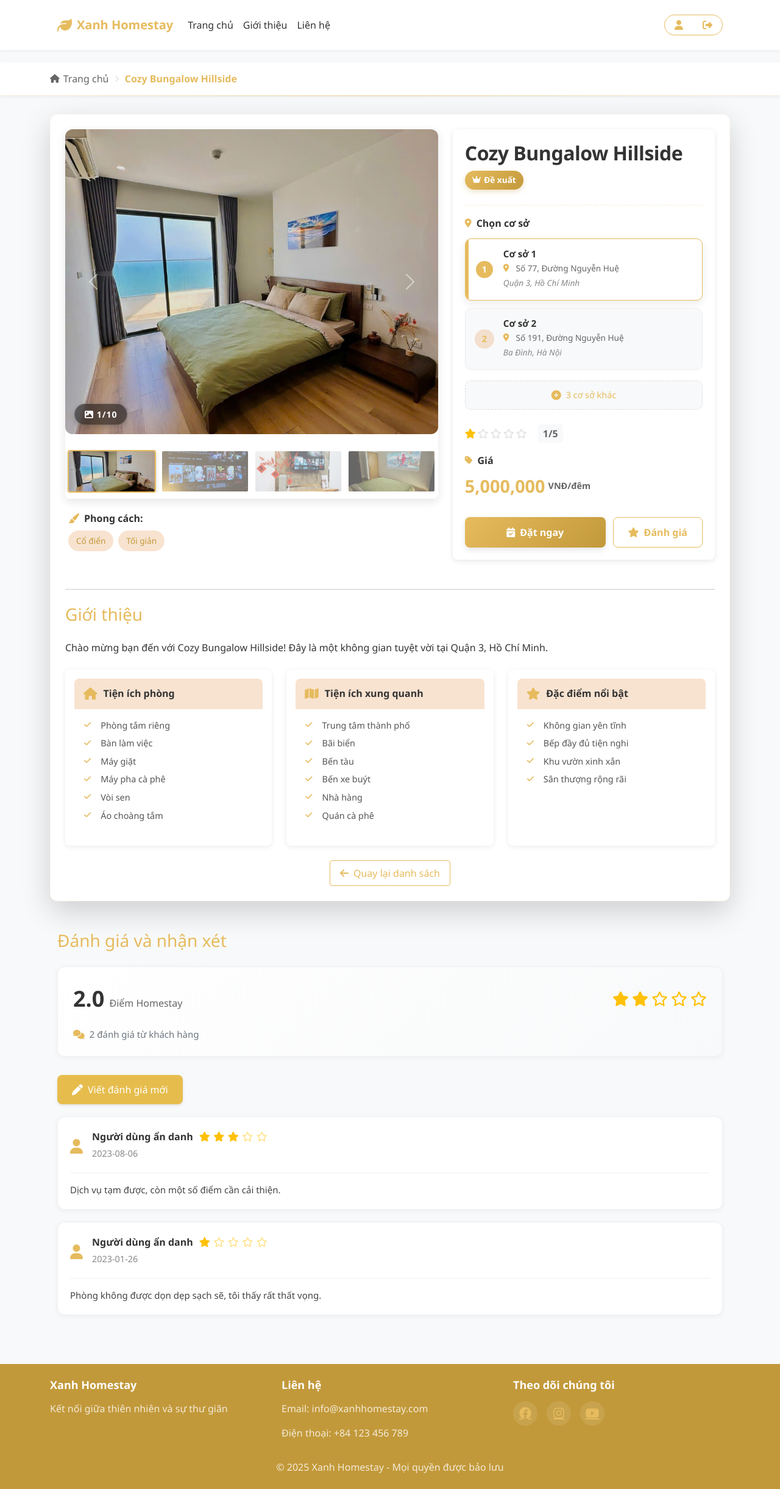
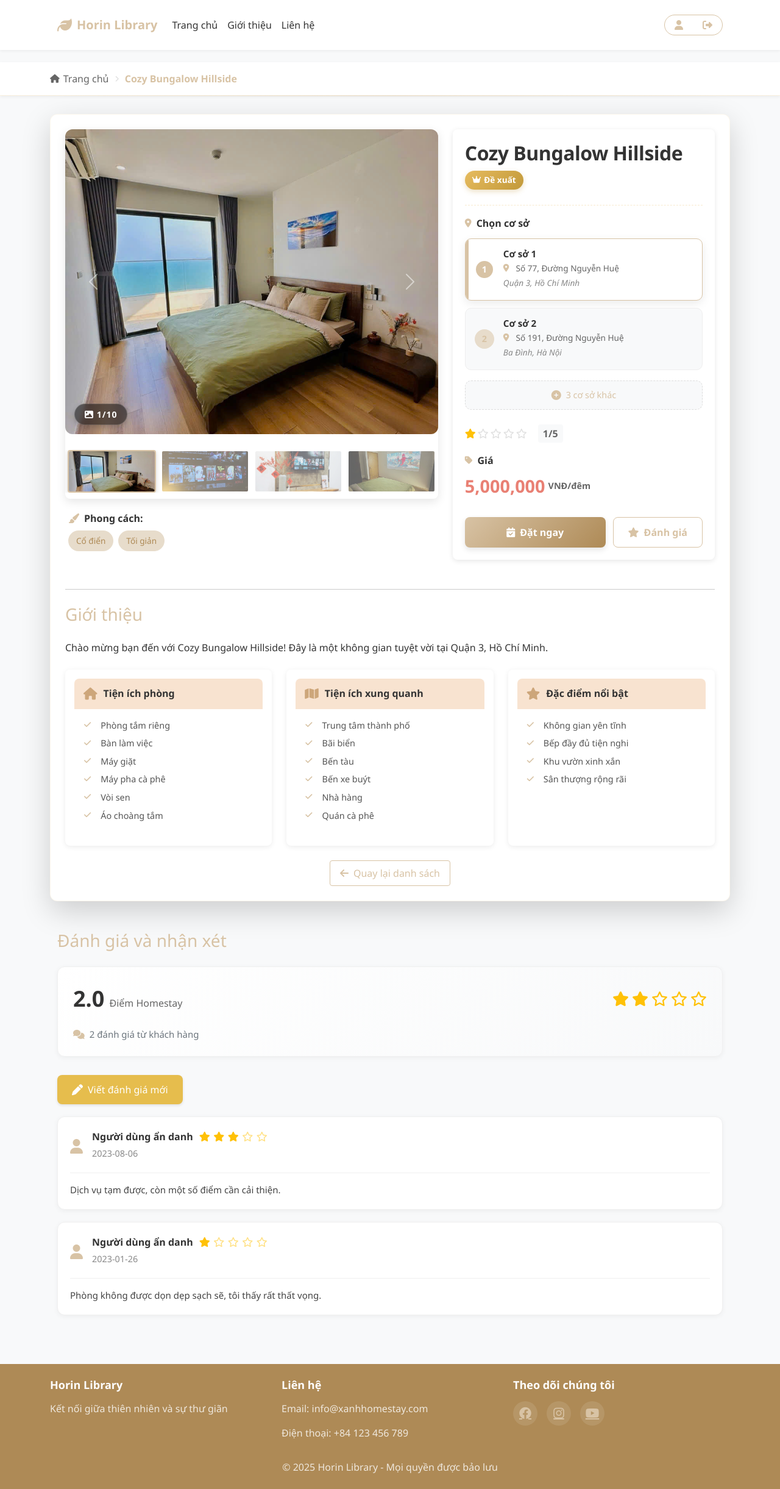
Before and after one commit to qphat289/Homestay_library, a Flask app: page /homestay/1 in a window 1280 px wide. Shown: the whole page at 61% size. Run offline with Flask 3, Linux system fonts and the light colour scheme; the visitor is signed in with stand-in values (Sample User, id 1); data comes from the database, SQL or seed files in the repository.

Commit message:
adjust color

```diff
--- a/static/css/style.css
+++ b/static/css/style.css
@@ -1,11 +1,11 @@
 /* Main color scheme - Màu xanh lá nhạt hơn */
 :root {
-    --primary-color: #e6bb5e;     /* Màu vàng chủ đạo */
-    --primary-hover: #c2993a;     /* Màu vàng đậm khi hover */
+    --primary-color: #D8C3A5;     /* Màu vàng chủ đạo */
+    --primary-hover: #e2b77b;     /* Màu vàng đậm khi hover */
     --danger-color: #dc3545;      /* Màu đỏ cho nút nguy hiểm */
     --danger-hover: #c82333;      /* Màu đỏ đậm khi hover */
-    --primary-light: #e4995346;
-    --primary-dark: #c2993a;
+    --primary-light: #e7dccb;
+    --primary-dark: #ae8a56;
     --text-primary: #333333;
     --text-secondary: #666666;
     --border-color: #e0e0e0;
@@ -665,7 +665,7 @@ body {
 .price-value {
     font-size: 24px;
     font-weight: 700;
-    color: var(--primary-color);
+    color: var(--text-primary);
 }
 
 .homestay-detail-actions {
@@ -741,7 +741,7 @@ body {
 }
 
 .amenity-header i {
-    color: var(--primary-color);
+    color: #a973318a;
     font-size: 20px;
     margin-right: 10px;
 }
@@ -2856,7 +2856,7 @@ a, button, .btn, .feature-card, .homestay-card {
 .price-value .amount {
     font-size: 1.8rem;
     font-weight: 700;
-    color: var(--primary-color);
+    color: #E98074;
 }
 
 .price-value .currency {
--- a/templates/base.html
+++ b/templates/base.html
@@ -3,10 +3,10 @@
     <head>
         <meta charset="UTF-8">
         <meta name="viewport" content="width=device-width, initial-scale=1.0">
-        <meta name="description" content="Xanh Homestay - Nơi kết nối thiên nhiên và sự thư giãn, cung cấp không gian nghỉ dưỡng thoải mái và gần gũi với thiên nhiên.">
-        <meta name="keywords" content="homestay, du lịch, nghỉ dưỡng, thiên nhiên, Xanh Homestay">
-        <meta name="author" content="Xanh Homestay">
-        <title>{% block title %}Xanh Homestay{% endblock %}</title>
+        <meta name="description" content="Horin Library - Nơi kết nối thiên nhiên và sự thư giãn, cung cấp không gian nghỉ dưỡng thoải mái và gần gũi với thiên nhiên.">
+        <meta name="keywords" content="homestay, du lịch, nghỉ dưỡng, thiên nhiên, Horin Library">
+        <meta name="author" content="Horin Library">
+        <title>{% block title %}Horin Library{% endblock %}</title>
         <!-- <link rel="icon" href="{{ url_for('static', filename='images/favicon.ico') }}" type="image/x-icon"> -->
         <link href="https://cdn.jsdelivr.net/npm/bootstrap@5.3.0/dist/css/bootstrap.min.css" rel="stylesheet">
         <link rel="stylesheet" href="https://cdnjs.cloudflare.com/ajax/libs/font-awesome/6.4.0/css/all.min.css">
@@ -38,7 +38,7 @@
                 <div class="container-fluid">
                     <a class="navbar-brand" href="{{ url_for('index') }}">
                         <span class="logo-icon"><i class="fas fa-leaf"></i></span>
-                        <span class="logo-text">Xanh Homestay</span>
+                        <span class="logo-text">Horin Library</span>
                     </a>
 
                     <button class="navbar-toggler" type="button" data-bs-toggle="collapse" data-bs-target="#navbarNav">
@@ -87,7 +87,7 @@
         <div class="container">
             <div class="row">
                 <div class="col-md-4">
-                    <h5>Xanh Homestay</h5>
+                    <h5>Horin Library</h5>
                     <p>Kết nối giữa thiên nhiên và sự thư giãn</p>
                 </div>
                 <div class="col-md-4">
@@ -105,7 +105,7 @@
                 </div>
             </div>
             <div class="text-center mt-3">
-                <p class="mb-0">© 2025 Xanh Homestay - Mọi quyền được bảo lưu</p>
+                <p class="mb-0">© 2025 Horin Library - Mọi quyền được bảo lưu</p>
             </div>
         </div>
     </footer>
--- a/templates/contact.html
+++ b/templates/contact.html
@@ -1,6 +1,6 @@
 {% extends 'base.html' %}
 
-{% block title %}Liên Hệ - Xanh Homestay{% endblock %}
+{% block title %}Liên Hệ - Horin Library{% endblock %}
 
 {% block content %}
 <div class="container mt-5">
@@ -9,7 +9,7 @@
             <div class="col-md-6">
                 <div class="contact-info">
                     <h2>Liên Hệ Với Chúng Tôi</h2>
-                    <p class="contact-intro">Chúng tôi luôn sẵn sàng lắng nghe ý kiến đóng góp, giải đáp thắc mắc và hỗ trợ bạn trong quá trình sử dụng dịch vụ Xanh Homestay.</p>
+                    <p class="contact-intro">Chúng tôi luôn sẵn sàng lắng nghe ý kiến đóng góp, giải đáp thắc mắc và hỗ trợ bạn trong quá trình sử dụng dịch vụ Horin Library.</p>
 
                     <div class="contact-method">
                         <div class="contact-icon">
--- a/templates/error.html
+++ b/templates/error.html
@@ -1,6 +1,6 @@
 {% extends 'base.html' %}
 
-{% block title %}Lỗi {{ error_code }} - Xanh Homestay{% endblock %}
+{% block title %}Lỗi {{ error_code }} - Horin Library{% endblock %}
 
 {% block content %}
 <div class="container mt-5 mb-5">
--- a/templates/footer.html
+++ b/templates/footer.html
@@ -2,7 +2,7 @@
   <div class="container mx-auto px-4 py-12">
     <div class="grid grid-cols-1 md:grid-cols-4 gap-8">
       <div>
-        <h3 class="text-xl font-bold mb-4">Xanh Homestay</h3>
+        <h3 class="text-xl font-bold mb-4">Horin Library</h3>
         <p class="text-gray-300 mb-4">Không gian lưu trú kết hợp thiên nhiên, mang đến trải nghiệm tuyệt vời cho chuyến đi của bạn.</p>
         <div class="flex space-x-4">
           <a href="#" class="text-gray-300 hover:text-white">
@@ -65,7 +65,7 @@
     </div>
 
     <div class="border-t border-gray-700 mt-10 pt-6 text-center text-gray-400">
-      <p>© 2023 Xanh Homestay. Tất cả các quyền được bảo lưu.</p>
+      <p>© 2023 Horin Library. Tất cả các quyền được bảo lưu.</p>
     </div>
   </div>
 </footer>
--- a/templates/header.html
+++ b/templates/header.html
@@ -2,8 +2,8 @@
   <div class="container mx-auto px-4 py-3 flex justify-between items-center">
     <div class="flex items-center">
       <a href="/" class="flex items-center">
-        <img src="/images/logo.png" alt="Xanh Homestay" class="h-8 mr-2" />
-        <span class="text-xl font-bold text-green-600">Xanh Homestay</span>
+        <img src="/images/logo.png" alt="Horin Library" class="h-8 mr-2" />
+        <span class="text-xl font-bold text-green-600">Horin Library</span>
       </a>
     </div>
 
--- a/templates/hero-section.html
+++ b/templates/hero-section.html
@@ -1,9 +1,9 @@
 <section class="relative h-[500px] bg-cover bg-center" style="background-image: url('/images/homestay-bg.jpg')">
   <div class="absolute inset-0 bg-black bg-opacity-40"></div>
   <div class="container mx-auto px-4 h-full flex flex-col justify-center items-center relative z-10">
-    <h1 class="text-4xl md:text-5xl font-bold text-white text-center mb-4">Xanh Homestay</h1>
+    <h1 class="text-4xl md:text-5xl font-bold text-white text-center mb-4">Horin Library</h1>
     <p class="text-lg md:text-xl text-white text-center max-w-2xl mb-8">
-      Chào mừng bạn đến với không gian "Xanh Mát Homestay" – nơi kết nối giữa thiên nhiên và sự thư giãn
+      Chào mừng bạn đến với "Horin Library" – nơi tìm kiếm và khá phá nơi bạn muốn đến
     </p>
 
 
--- a/templates/homestay_detail.html
+++ b/templates/homestay_detail.html
@@ -1,7 +1,7 @@
 <!-- Khôi phục lại bố cục và màu sắc cho trang chi tiết homestay -->
 {% extends 'base.html' %}
 
-{% block title %}{{ homestay.name }} - Xanh Homestay{% endblock %}
+{% block title %}{{ homestay.name }} - Horin Library{% endblock %}
 
 {% block content %}
 <div class="container mt-4">
--- a/templates/login.html
+++ b/templates/login.html
@@ -1,6 +1,6 @@
 {% extends "base.html" %}
 
-{% block title %}Đăng nhập - Xanh Homestay{% endblock %}
+{% block title %}Đăng nhập - Horin Library{% endblock %}
 
 {% block content %}
 <div class="container mt-5">
```
Also changed, not shown: templates/about.html (+5 -5 lines), templates/index.html (+4 -4 lines).
